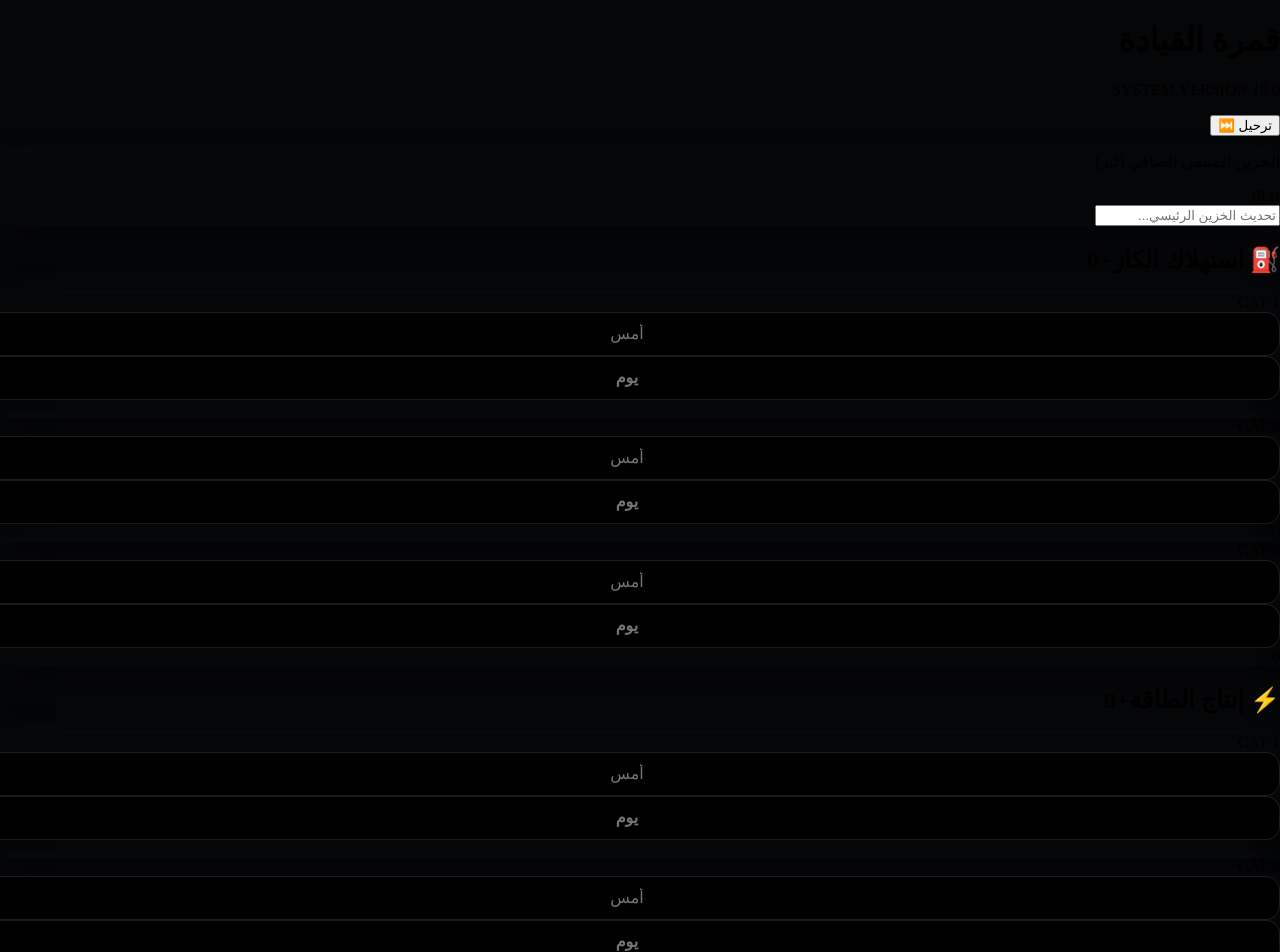
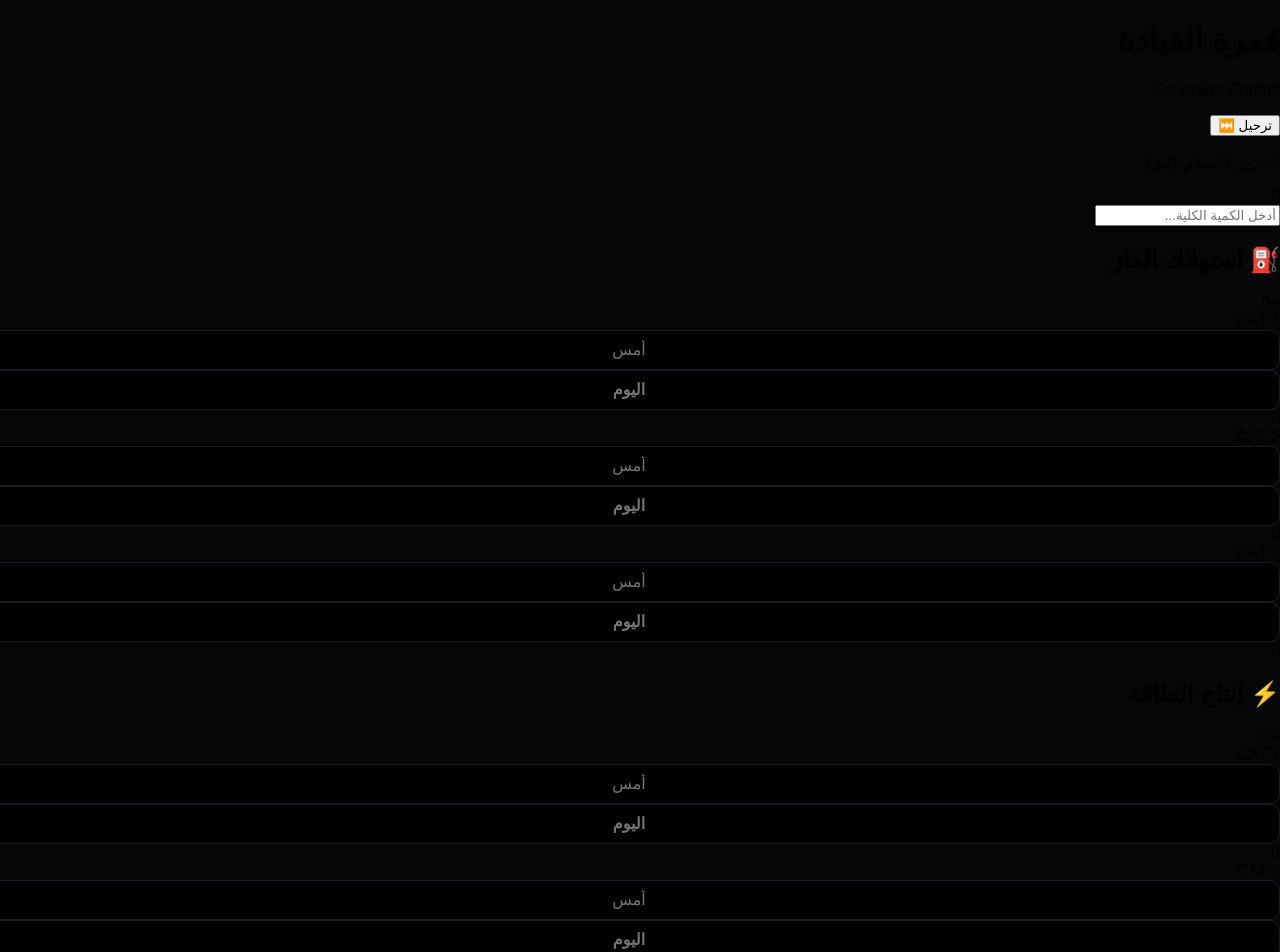
Before and after one commit to Alosh1990/generator-app, a Next.js app: page / in a window 1280 px wide. Shown: the top 952 px of the page. Built offline with nearby package versions, Linux system fonts and the light colour scheme.

Commit message:
Rename component and update localStorage keys

```diff
--- a/src/app/page.tsx
+++ b/src/app/page.tsx
@@ -1,7 +1,7 @@
 "use client";
 import React, { useState, useEffect, useMemo } from 'react';
 
-export default function GeneratorPerfectMobile() {
+export default function GeneratorMobilePro() {
   const [mounted, setMounted] = useState(false);
   const [fuelRows, setFuelRows] = useState([
     { name: 'CAT 1', yesterday: '', today: '' },
@@ -17,9 +17,9 @@ export default function GeneratorPerfectMobile() {
 
   useEffect(() => {
     setMounted(true);
-    const savedFuel = localStorage.getItem('f_final_v10');
-    const savedKW = localStorage.getItem('k_final_v10');
-    const savedStock = localStorage.getItem('s_final_v10');
+    const savedFuel = localStorage.getItem('v11_fuel');
+    const savedKW = localStorage.getItem('v11_kw');
+    const savedStock = localStorage.getItem('v11_stock');
     if (savedFuel) setFuelRows(JSON.parse(savedFuel));
     if (savedKW) setKwRows(JSON.parse(savedKW));
     if (savedStock) setInitialStock(savedStock);
@@ -27,9 +27,9 @@ export default function GeneratorPerfectMobile() {
 
   useEffect(() => {
     if (mounted) {
-      localStorage.setItem('f_final_v10', JSON.stringify(fuelRows));
-      localStorage.setItem('k_final_v10', JSON.stringify(kwRows));
-      localStorage.setItem('s_final_v10', initialStock);
+      localStorage.setItem('v11_fuel', JSON.stringify(fuelRows));
+      localStorage.setItem('v11_kw', JSON.stringify(kwRows));
+      localStorage.setItem('v11_stock', initialStock);
     }
   }, [fuelRows, kwRows, initialStock, mounted]);
 
@@ -51,115 +51,111 @@ export default function GeneratorPerfectMobile() {
   if (!mounted) return null;
 
   return (
-    <div className="min-h-screen bg-[#050608] text-white font-sans selection:bg-blue-500/30 overflow-x-hidden flex justify-center" dir="rtl">
+    <div className="min-h-screen bg-[#050608] text-white flex justify-center items-start" dir="rtl">
 
-      {/* Container الأساسي - يتوسط في الكمبيوتر ويمرن في الموبايل */}
-      <div className="w-full max-w-[480px] min-h-screen bg-[#090a0f] p-5 md:p-8 space-y-8 shadow-2xl relative border-x border-white/5 pb-20">
+      {/* هذا القسم يضمن أن العرض على الموبايل يكون 100% وبدون فراغات سوداء كبيرة */}
+      <div className="w-full max-w-[500px] min-h-screen bg-[#090a0f] p-6 pb-20 shadow-2xl flex flex-col gap-8">
 
-        {/* Header فخم وبسيط */}
-        <header className="flex justify-between items-center pt-2">
+        {/* Header - كبير وواضح */}
+        <div className="flex justify-between items-center py-4 border-b border-white/5">
           <div>
-            <h1 className="text-3xl font-black bg-gradient-to-l from-blue-400 to-cyan-400 bg-clip-text text-transparent italic tracking-tighter">قمرة القيادة</h1>
-            <p className="text-[9px] text-slate-600 font-bold tracking-[0.2em] uppercase">SYSTEM VERSION 10.0</p>
+            <h1 className="text-2xl font-black text-white italic">قمرة القيادة</h1>
+            <p className="text-blue-500 text-[10px] font-bold tracking-widest uppercase">Generator Control</p>
           </div>
           <button
-            onClick={() => confirm("ترحيل البيانات؟") && setFuelRows(fuelRows.map(r=>({...r, yesterday:r.today, today:''})))}
-            className="bg-blue-600/10 border border-blue-500/20 text-blue-400 text-[10px] font-black px-4 py-2 rounded-xl active:scale-95 transition-all"
+            onClick={() => confirm("هل تريد ترحيل البيانات؟") && setFuelRows(fuelRows.map(r=>({...r, yesterday:r.today, today:''})))}
+            className="bg-blue-600 px-5 py-2 rounded-xl text-xs font-bold active:scale-90 transition-all shadow-lg shadow-blue-600/20"
           >
             ترحيل ⏭️
           </button>
-        </header>
+        </div>
 
-        {/* كارت الخزين الرئيسي - كبير جداً وواضح */}
-        <div className="bg-gradient-to-br from-[#12141c] to-[#090a0f] p-8 rounded-[2.5rem] border border-white/5 shadow-3d relative overflow-hidden group">
-          <div className="absolute top-0 left-0 w-32 h-32 bg-blue-600/5 blur-3xl"></div>
-          <p className="text-[10px] font-bold text-slate-500 uppercase tracking-widest mb-4">الخزين المتبقي الصافي (لتر)</p>
-          <div className="flex items-baseline gap-2 mb-6">
-            <span className="text-7xl font-black text-white tracking-tighter tabular-nums drop-shadow-2xl">
-              {totals.remaining.toLocaleString()}
-            </span>
-            <span className="text-blue-500 font-black text-sm italic">Ltr</span>
+        {/* الكارت الرئيسي - الخزين المتبقي */}
+        <div className="bg-gradient-to-br from-[#12141c] to-[#0d0e12] p-8 rounded-[2rem] border border-white/5 shadow-xl text-center">
+          <p className="text-xs font-bold text-slate-500 mb-2 uppercase tracking-widest">الخزين المتبقي (لتر)</p>
+          <div className="text-6xl font-black text-white tracking-tighter mb-6">
+            {totals.remaining.toLocaleString()}
           </div>
           <input
             type="number"
             value={initialStock}
             onChange={(e)=>setInitialStock(e.target.value)}
-            placeholder="تحديث الخزين الرئيسي..."
-            className="w-full bg-black/40 border border-white/10 p-5 rounded-2xl text-center text-xl font-black text-blue-400 outline-none focus:border-blue-500/40 transition-all shadow-inner"
+            placeholder="أدخل الكمية الكلية..."
+            className="w-full bg-black/40 border border-white/10 p-4 rounded-xl text-center text-lg font-bold text-blue-400 focus:border-blue-500 outline-none transition-all"
           />
         </div>
 
-        {/* عدادات الكاز - خطوط واضحة وعريضة */}
-        <section className="space-y-4">
-          <h2 className="text-xs font-black text-slate-500 uppercase tracking-[0.2em] px-2 flex justify-between">
-            <span>⛽ استهلاك الكاز</span>
-            <span className="text-emerald-400">+{totals.totalF}</span>
-          </h2>
+        {/* عدادات الكاز */}
+        <div className="space-y-4">
+          <div className="flex justify-between items-center px-2">
+            <h2 className="text-sm font-bold text-slate-400">⛽ استهلاك الكاز</h2>
+            <span className="bg-emerald-500/10 text-emerald-500 px-3 py-1 rounded-full text-[10px] font-black">+{totals.totalF}</span>
+          </div>
           {fuelRows.map((row, idx) => (
-            <div key={idx} className="bg-[#11131a] p-5 rounded-[2rem] border border-white/5 flex items-center gap-3 shadow-3d transition-all active:bg-[#1a1d29]">
-              <span className="w-14 font-black text-[10px] text-blue-300 italic uppercase">{row.name}</span>
-              <input type="number" value={row.yesterday} onChange={(e)=>updateValue('f', idx, 'yesterday', e.target.value)} className="ios-input" placeholder="أمس" />
-              <input type="number" value={row.today} onChange={(e)=>updateValue('f', idx, 'today', e.target.value)} className="ios-input-active" placeholder="يوم" />
-              <div className="w-20 text-center font-black text-2xl text-emerald-400 drop-shadow-glow">
+            <div key={idx} className="bg-[#11131a] p-4 rounded-2xl border border-white/5 flex items-center gap-3">
+              <span className="w-12 text-[10px] font-black text-blue-300 italic">{row.name}</span>
+              <div className="flex-1 flex gap-2">
+                <input type="number" value={row.yesterday} onChange={(e)=>updateValue('f', idx, 'yesterday', e.target.value)} className="mobile-input" placeholder="أمس" />
+                <input type="number" value={row.today} onChange={(e)=>updateValue('f', idx, 'today', e.target.value)} className="mobile-input-active" placeholder="اليوم" />
+              </div>
+              <div className="w-12 text-center font-black text-emerald-400 text-lg">
                 {totals.fSums[idx] > 0 ? totals.fSums[idx] : 0}
               </div>
             </div>
           ))}
-        </section>
+        </div>
 
-        {/* عدادات الطاقة - تناسق ألوان */}
-        <section className="space-y-4">
-          <h2 className="text-xs font-black text-slate-500 uppercase tracking-[0.2em] px-2 flex justify-between">
-            <span>⚡ إنتاج الطاقة</span>
-            <span className="text-purple-400">+{totals.totalK}</span>
-          </h2>
+        {/* عدادات الطاقة */}
+        <div className="space-y-4">
+          <div className="flex justify-between items-center px-2">
+            <h2 className="text-sm font-bold text-slate-400">⚡ إنتاج الطاقة</h2>
+            <span className="bg-blue-500/10 text-blue-500 px-3 py-1 rounded-full text-[10px] font-black">+{totals.totalK}</span>
+          </div>
           {kwRows.map((row, idx) => (
-            <div key={idx} className="bg-[#11131a] p-5 rounded-[2rem] border border-white/5 flex items-center gap-3 shadow-3d transition-all active:bg-[#1a1d29]">
-              <span className="w-14 font-black text-[10px] text-purple-300 italic uppercase">{row.name}</span>
-              <input type="number" value={row.yesterday} onChange={(e)=>updateValue('k', idx, 'yesterday', e.target.value)} className="ios-input" placeholder="أمس" />
-              <input type="number" value={row.today} onChange={(e)=>updateValue('k', idx, 'today', e.target.value)} className="ios-input-active !border-purple-500/20" placeholder="يوم" />
-              <div className="w-20 text-center font-black text-2xl text-blue-400 drop-shadow-glow">
+            <div key={idx} className="bg-[#11131a] p-4 rounded-2xl border border-white/5 flex items-center gap-3">
+              <span className="w-12 text-[10px] font-black text-purple-300 italic">{row.name}</span>
+              <div className="flex-1 flex gap-2">
+                <input type="number" value={row.yesterday} onChange={(e)=>updateValue('k', idx, 'yesterday', e.target.value)} className="mobile-input" placeholder="أمس" />
+                <input type="number" value={row.today} onChange={(e)=>updateValue('k', idx, 'today', e.target.value)} className="mobile-input-active border-purple-500/20" placeholder="اليوم" />
+              </div>
+              <div className="w-12 text-center font-black text-blue-400 text-lg">
                 {totals.kSums[idx] > 0 ? totals.kSums[idx] : 0}
               </div>
             </div>
           ))}
-        </section>
+        </div>
 
-        <footer className="text-center pt-10 opacity-20 text-[9px] font-bold tracking-[0.4em]">
-          SECURE INTERFACE • 2026
-        </footer>
       </div>
 
       <style jsx global>{`
-        body { background-color: #050608; margin: 0; padding: 0; }
-        .no-scrollbar::-webkit-scrollbar { display: none; }
-        .shadow-3d { box-shadow: 10px 10px 30px rgba(0,0,0,0.5), -5px -5px 15px rgba(255,255,255,0.02); }
-        .drop-shadow-glow { filter: drop-shadow(0 0 8px currentColor); }
-
-        .ios-input {
-          width: 100%; background: #000; border: 1px solid #1a1b23; border-radius: 14px;
-          padding: 12px; text-align: center; font-size: 16px; color: #444; outline: none;
-          box-shadow: inset 2px 2px 5px #000;
+        /* أهم جزء لمنع الخطوط الصغيرة في الموبايل */
+        html, body {
+          margin: 0; padding: 0; width: 100%; overflow-x: hidden;
+          background-color: #050608; font-family: sans-serif;
         }
 
-        .ios-input-active {
-          width: 100%; background: #000; border: 1px solid rgba(255,255,255,0.1); border-radius: 14px;
-          padding: 12px; text-align: center; font-size: 16px; color: #fff; font-weight: 900;
-          outline: none; transition: all 0.3s; box-shadow: inset 2px 2px 5px #000;
+        .mobile-input {
+          width: 100%; background: #000; border: 1px solid #1a1b23; border-radius: 10px;
+          padding: 10px; text-align: center; font-size: 16px; color: #555; outline: none;
         }
 
-        .ios-input-active:focus {
-          border-color: #3b82f6; background: #0d0e12; transform: scale(1.05);
-          box-shadow: 0 0 15px rgba(59,130,246,0.2);
+        .mobile-input-active {
+          width: 100%; background: #000; border: 1px solid rgba(255,255,255,0.1); border-radius: 10px;
+          padding: 10px; text-align: center; font-size: 16px; color: #fff; font-weight: 700; outline: none;
         }
 
-        input::-webkit-outer-spin-button, input::-webkit-inner-spin-button { -webkit-appearance: none; margin: 0; }
+        .mobile-input-active:focus { border-color: #3b82f6; }
 
-        /* ضبط حجم الخط تلقائياً للموبايل لمنع الـ Zoom */
+        input::-webkit-outer-spin-button, input::-webkit-inner-spin-button {
+          -webkit-appearance: none; margin: 0;
+        }
+
+        /* منع التكبير التلقائي المزعج عند الضغط على الحقول في الايفون */
         @media screen and (max-width: 768px) {
           input { font-size: 16px !important; }
         }
       `}</style>
+
     </div>
   );
 }
```
